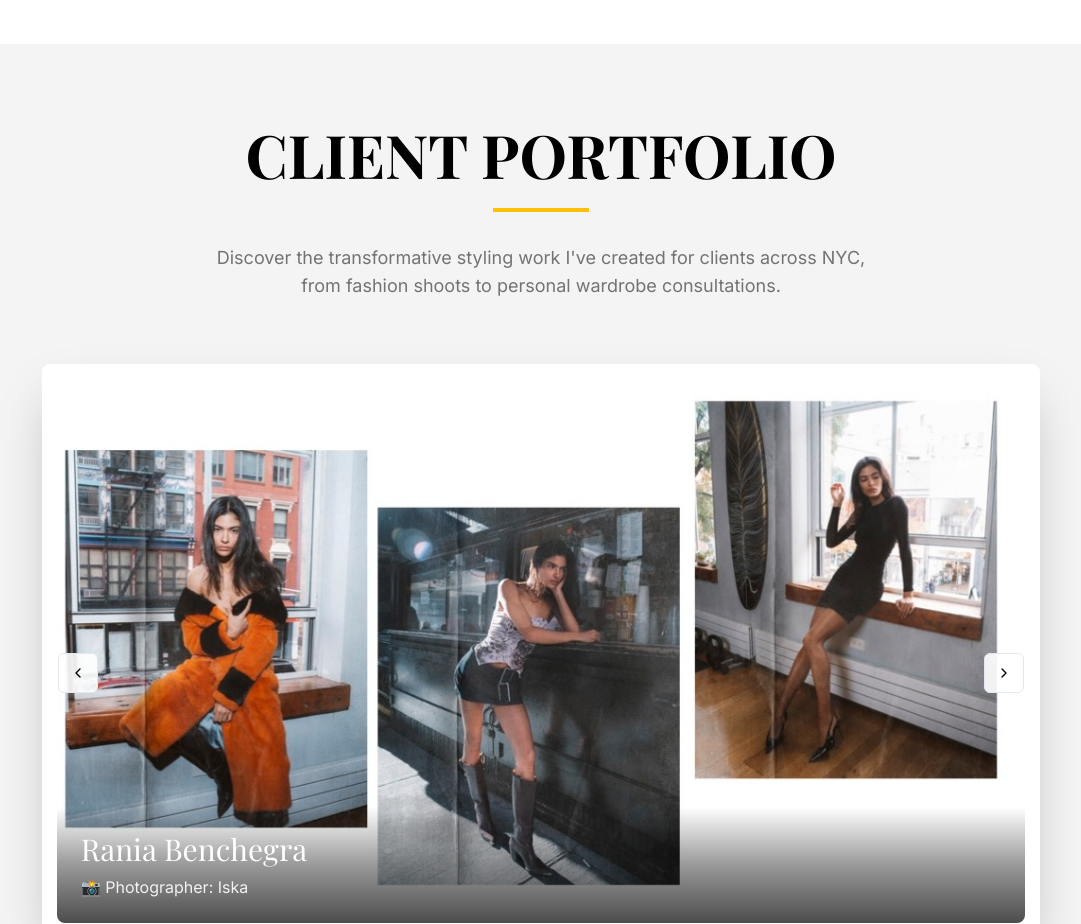
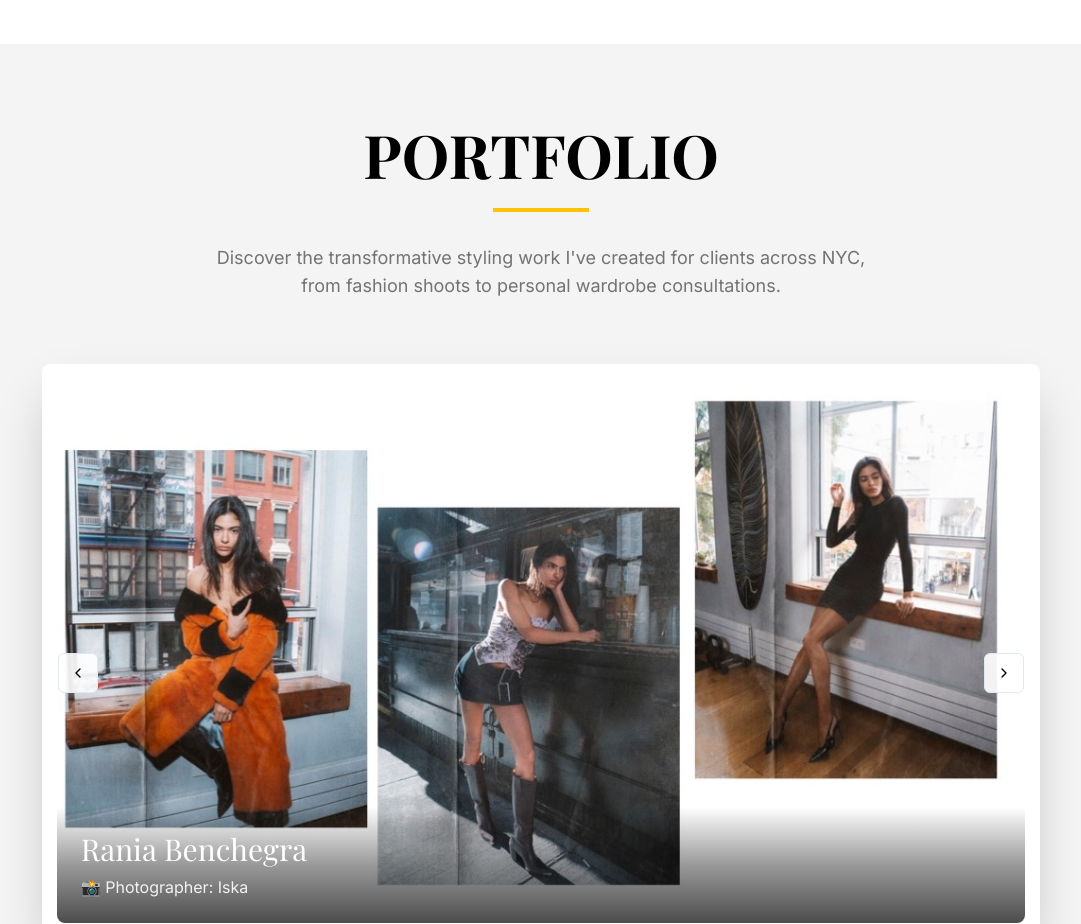
Before and after one commit to victoriaon5th/victoria-fifth-avenue-style, a React (Vite) app: page / in a window 1280 px wide. Shown: the part 2880-3804 px from the top of the page, without its empty margins (99-1180 px from the left). Built offline with nearby package versions, Linux system fonts and the light colour scheme.

Commit message:
Change "Client Portfolio" to "Portfolio"
Updated the text from "Client Portfolio" to "Portfolio".
-edited src/components/Services.tsx

```diff
--- a/src/components/Portfolio.tsx
+++ b/src/components/Portfolio.tsx
@@ -45,7 +45,7 @@ const Portfolio = () => {
       <div className="container mx-auto px-4">
         <div className="text-center mb-16">
           <h2 className="font-serif text-4xl md:text-6xl font-bold text-foreground mb-6">
-            CLIENT PORTFOLIO
+            PORTFOLIO
           </h2>
           <div className="w-24 h-1 bg-gold mx-auto mb-8"></div>
           <p className="text-lg text-muted-foreground max-w-2xl mx-auto">
```
